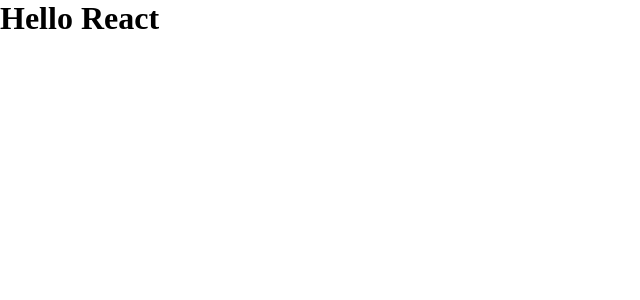
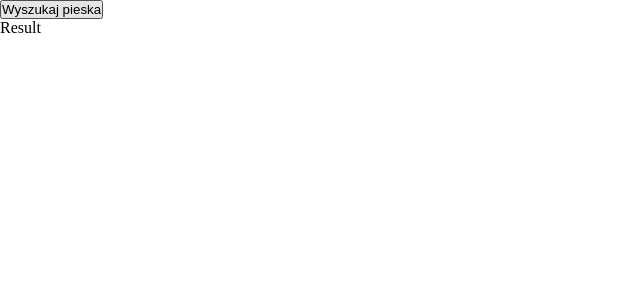
Before and after one commit to TomiKowi/Git-start, a React (Create React App) app in the folder my-app/: page / in a window 1280 px wide. Shown: the top 300 px of the page, without its empty margins (0-640 px from the left). Built offline with nearby package versions, Linux system fonts and the light colour scheme.

Commit message:
create components and add search function

```diff
--- a/my-app/src/App.css
+++ b/my-app/src/App.css
@@ -1,5 +1,9 @@
 * {
-  margin: 0;
-  padding: 0;
-  box-sizing: border-box;
+    margin: 0;
+    padding: 0;
+    box-sizing: border-box;
 }
+
+h1 {
+    color: red;
+}
--- /dev/null
+++ b/my-app/src/components/App.js
@@ -0,0 +1,22 @@
+import React, { Component } from 'react';
+import Form from './Form';
+import Result from './Result';
+import '../App.css';
+
+class App extends Component {
+
+  handleClick = () => {
+    console.log("click")
+  }
+
+  render() {
+    return (
+      <div className="App" >
+        <Form click={this.handleClick} />
+        <Result />
+      </div>
+    );
+  }
+}
+
+export default App;
--- /dev/null
+++ b/my-app/src/components/Form.js
@@ -0,0 +1,9 @@
+import React from 'react';
+
+const Form = (props) => {
+    return (
+        <button onClick={props.click} className="searchButton">Wyszukaj pieska</button>
+    );
+}
+
+export default Form;
--- /dev/null
+++ b/my-app/src/components/Result.js
@@ -0,0 +1,9 @@
+import React from 'react';
+
+const Result = () => {
+    return (
+        <div>Result</div>
+    );
+}
+
+export default Result;
--- a/my-app/src/index.js
+++ b/my-app/src/index.js
@@ -1,7 +1,7 @@
 import React from 'react';
 import ReactDOM from 'react-dom';
 import './index.css';
-import App from './App';
+import App from './components/App';
 
 
 ReactDOM.render( < App / > , document.getElementById('root'));
```
